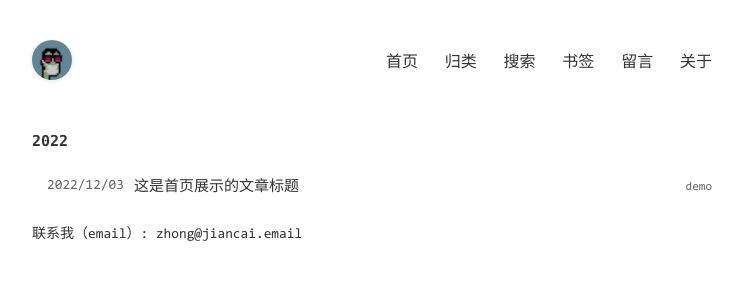
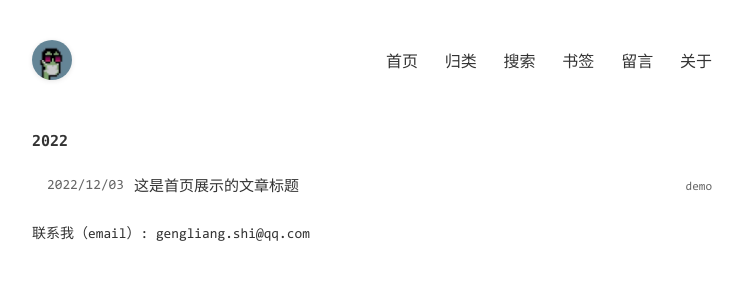
Before and after one commit to sgl-GH/sgl-GH.github.io, a Jekyll site: the page built from index.html, in a window 1280 px wide. Shown: the top 300 px of the page, without its empty margins (268-1011 px from the left). Built offline with Jekyll 4.4.1, drawn with Linux system fonts in a browser that asks for light colours.

Commit message:
Update _config.yml

```diff
--- a/_config.yml
+++ b/_config.yml
@@ -1,11 +1,11 @@
 encoding: utf-8
 
 # SEO相关信息
-title: 杂乱无章
-description: 杂乱无章
+title: 杂乱无章1
+description: 杂乱无章7
 keywords: jiancaiZhong,Blog,Java,Html,JavaScript
 author: jiancaiZhong
-footerText: '联系我（email）: zhong@jiancai.email'
+footerText: '联系我（email）: gengliang.shi@qq.com'
 
 # 这些不要动
 permalink: /posts/:year/:month/:day/:title.html
```
